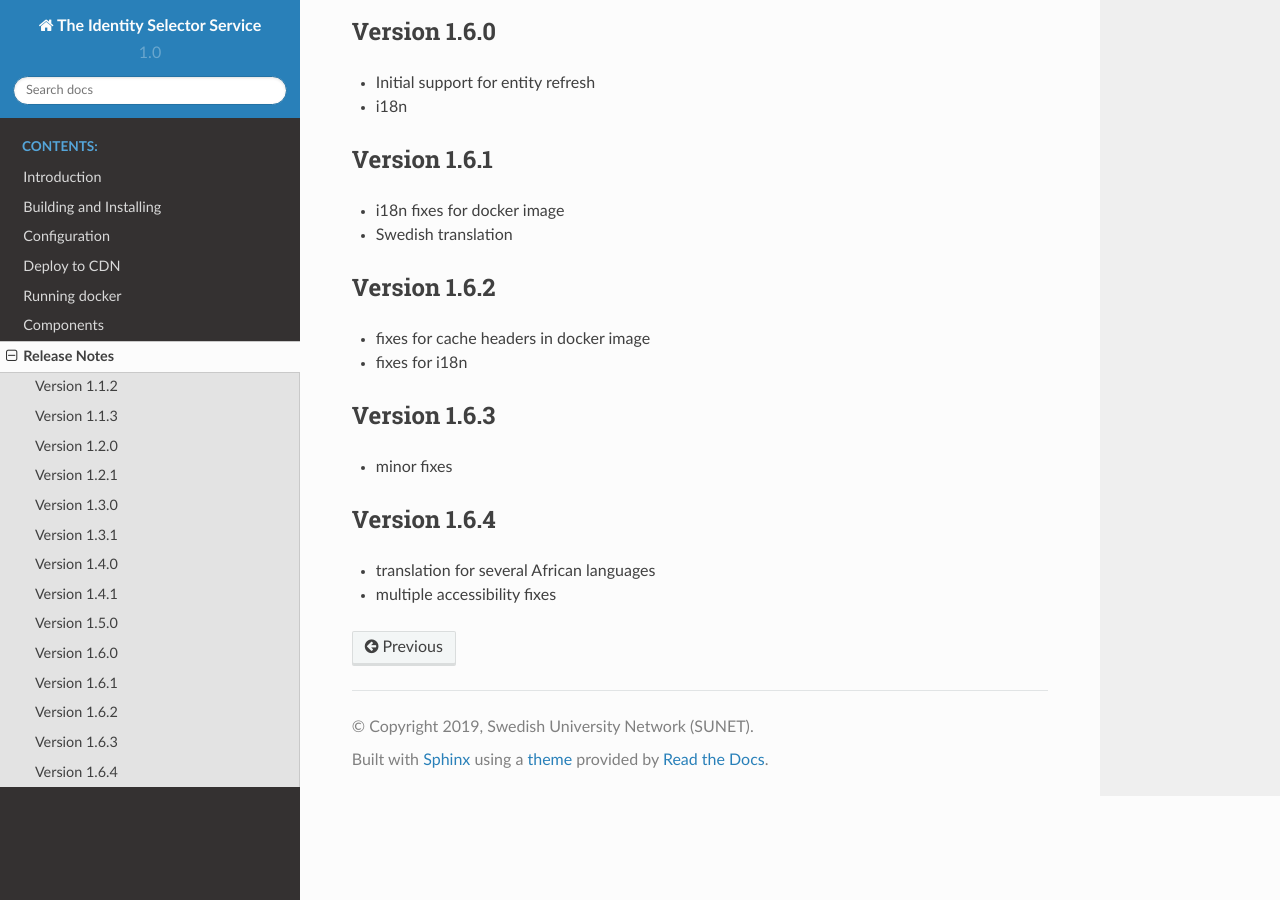
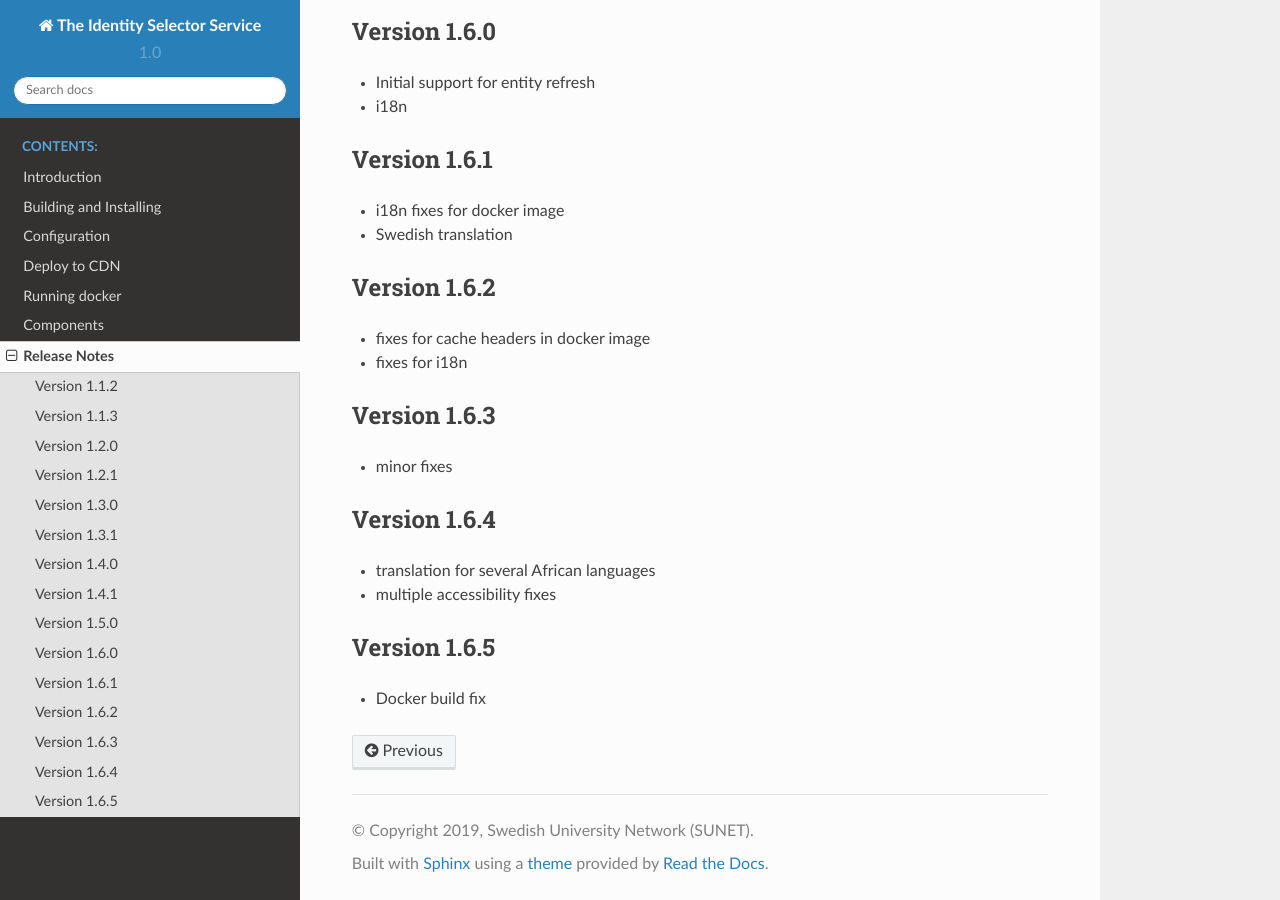
Before and after one commit to TheIdentitySelector/thiss-js, a Sphinx documentation site: the page built from docs/releasenotes.rst, in a window 1280 px wide and 900 px high, scrolled down 1369 px. Built offline with Sphinx 7.4.7 and the Read the Docs theme 2.0.0, drawn with Linux system fonts in a browser that asks for light colours.

Commit message:
cut 1.6.5

```diff
--- a/docs/releasenotes.rst
+++ b/docs/releasenotes.rst
@@ -87,3 +87,8 @@ Version 1.6.4
 
 * translation for several African languages
 * multiple accessibility fixes
+
+Version 1.6.5
+-------------
+
+* Docker build fix
--- a/package.json
+++ b/package.json
@@ -1,6 +1,6 @@
 {
   "name": "@theidentityselector/thiss",
-  "version": "1.6.4",
+  "version": "1.6.5",
   "description": "The Identity Selector",
   "main": "index.js",
   "private": false,
```
